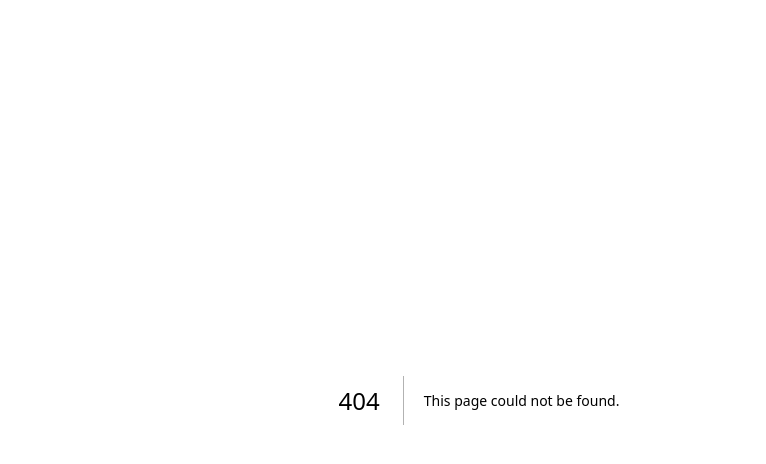
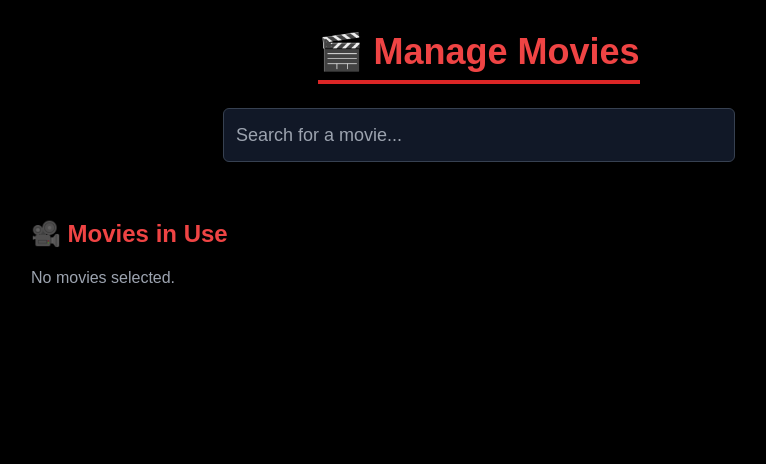
Before and after one commit to tsdaniels/cinema-ebooking, a Next.js app: page /admin/manage-movies in a window 1280 px wide. Before the commit this address had no page. Shown: the top 464 px of the page, without its empty margins (161-927 px from the left). Built offline with nearby package versions, Linux system fonts and the light colour scheme.

Commit message:
admin-manage movies
so it uses dummy data for now becase we need movie databse

```diff
--- /dev/null
+++ b/src/app/admin/manage-movies/page.tsx
@@ -0,0 +1,132 @@
+'use client';
+
+import { useState } from 'react';
+
+// Mock function to simulate database search (Replace with actual API call)
+async function fetchMoviesFromDatabase(query: string) {
+  if (!query) return [];
+
+  // Simulated API response (Replace with actual fetch request)
+  const databaseMovies = [
+    { id: 1, title: 'Inception', director: 'Christopher Nolan', year: 2010 },
+    { id: 2, title: 'Interstellar', director: 'Christopher Nolan', year: 2014 },
+    {
+      id: 3,
+      title: 'The Dark Knight',
+      director: 'Christopher Nolan',
+      year: 2008,
+    },
+    { id: 4, title: 'Dune', director: 'Denis Villeneuve', year: 2021 },
+    {
+      id: 5,
+      title: 'Blade Runner 2049',
+      director: 'Denis Villeneuve',
+      year: 2017,
+    },
+  ];
+
+  return databaseMovies.filter((movie) =>
+    movie.title.toLowerCase().includes(query.toLowerCase())
+  );
+}
+
+export default function ManageMovies() {
+  const [searchQuery, setSearchQuery] = useState('');
+  const [searchResults, setSearchResults] = useState([]);
+  const [selectedMovies, setSelectedMovies] = useState([]);
+
+  // Handle search and fetch movies from "database"
+  const handleSearch = async (query: string) => {
+    setSearchQuery(query);
+    const results = await fetchMoviesFromDatabase(query);
+    setSearchResults(results);
+  };
+
+  // Add movie to the manage list
+  const handleAddMovie = (movie) => {
+    if (!selectedMovies.some((m) => m.id === movie.id)) {
+      setSelectedMovies([...selectedMovies, movie]);
+    }
+  };
+
+  // Remove movie from the manage list
+  const handleDeleteMovie = (id) => {
+    setSelectedMovies(selectedMovies.filter((movie) => movie.id !== id));
+  };
+
+  return (
+    <div className="min-h-screen bg-black text-white p-8 flex flex-col items-center">
+      <h1 className="text-4xl font-extrabold mb-6 text-red-500 border-b-4 border-red-600 pb-2">
+        🎬 Manage Movies
+      </h1>
+
+      {/* Search Bar */}
+      <div className="w-full max-w-lg mb-6">
+        <input
+          type="text"
+          placeholder="Search for a movie..."
+          className="w-full p-3 text-lg border border-gray-700 rounded-md bg-gray-900 text-white focus:outline-none focus:ring-2 focus:ring-red-500"
+          value={searchQuery}
+          onChange={(e) => handleSearch(e.target.value)}
+        />
+      </div>
+
+      {/* Search Results */}
+      {searchResults.length > 0 && (
+        <div className="w-full max-w-lg bg-gray-900 p-4 rounded-md shadow-lg border border-gray-800">
+          <h2 className="text-xl font-bold mb-2 text-red-400">
+            🔎 Search Results
+          </h2>
+          {searchResults.map((movie) => (
+            <div
+              key={movie.id}
+              className="flex justify-between items-center bg-gray-800 p-3 rounded-md mb-2"
+            >
+              <div>
+                <h3 className="text-lg font-semibold">{movie.title}</h3>
+                <p className="text-sm text-gray-400">
+                  {movie.director} • {movie.year}
+                </p>
+              </div>
+              <button
+                onClick={() => handleAddMovie(movie)}
+                className="bg-green-600 hover:bg-green-700 text-white px-3 py-1 rounded-md"
+              >
+                ➕ Add
+              </button>
+            </div>
+          ))}
+        </div>
+      )}
+
+      {/* Selected Movies List */}
+      <div className="w-full max-w-4xl mt-8">
+        <h2 className="text-2xl font-bold text-red-500 mb-4">
+          🎥 Movies in Use
+        </h2>
+        <div className="grid grid-cols-1 sm:grid-cols-2 lg:grid-cols-3 gap-6">
+          {selectedMovies.length > 0 ? (
+            selectedMovies.map((movie) => (
+              <div
+                key={movie.id}
+                className="bg-gray-900 p-5 rounded-lg shadow-md border border-gray-800 hover:border-red-500 transition"
+              >
+                <h3 className="text-xl font-semibold">{movie.title}</h3>
+                <p className="text-sm text-gray-400">🎭 {movie.director}</p>
+                <p className="text-sm text-gray-400">📅 {movie.year}</p>
+                <button
+                  onClick={() => handleDeleteMovie(movie.id)}
+                  className="mt-3 bg-red-600 hover:bg-red-700 text-white px-3 py-1 rounded-md"
+                >
+                  ❌ Remove
+                </button>
+              </div>
+            ))
+          ) : (
+            <p className="text-gray-400">No movies selected.</p>
+          )}
+        </div>
+      </div>
+    </div>
+  );
+}
```
